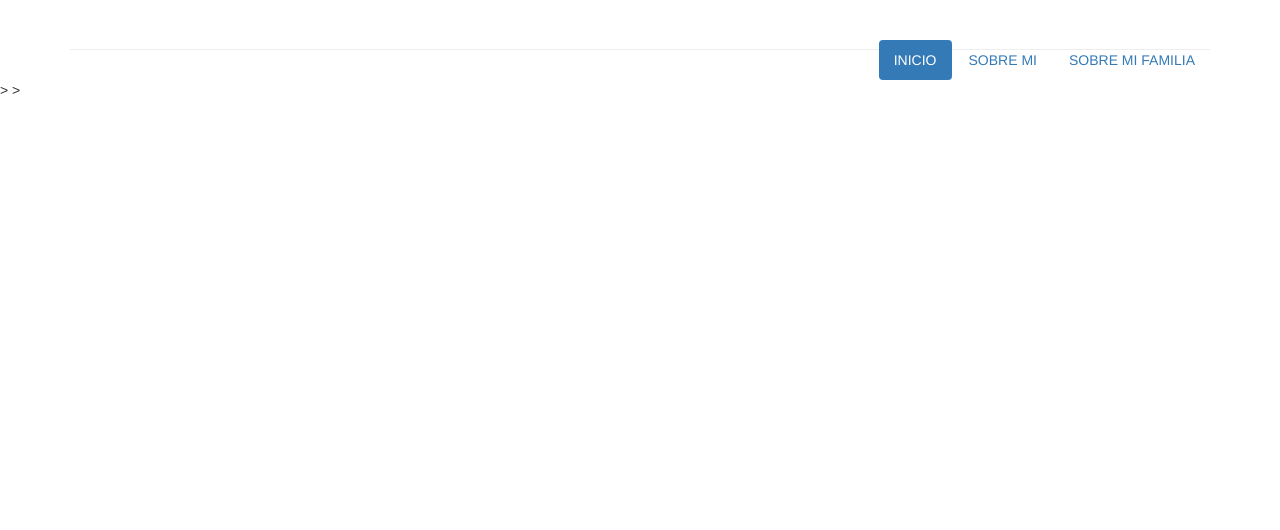
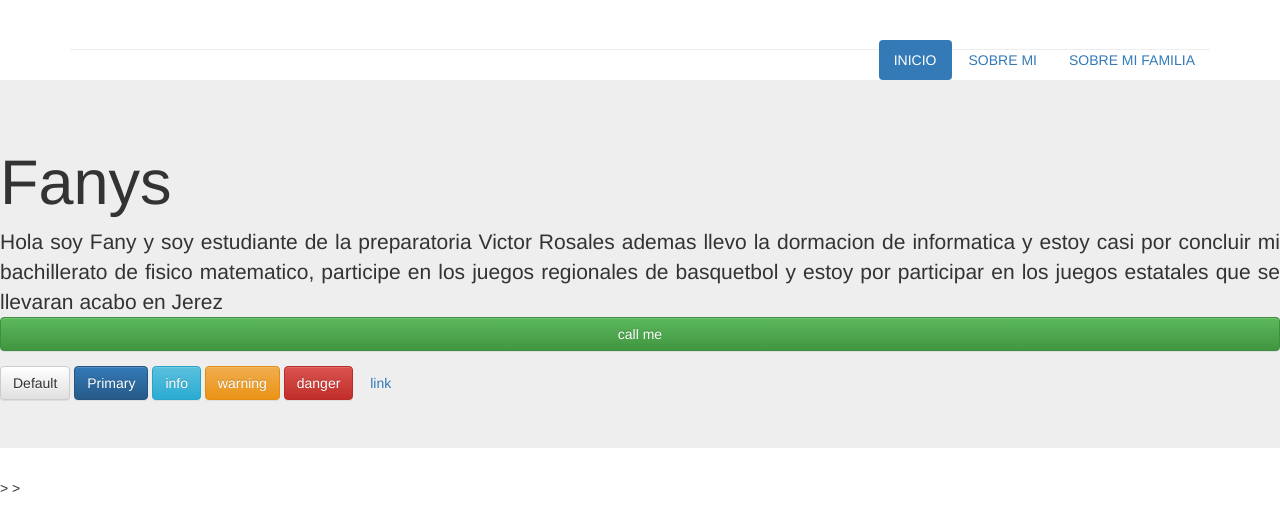
Before and after one commit to FanyV1/PRACTICAHTML, a plain HTML site: page HTML/Tema4.html in a window 1280 px wide. Drawn offline with nearby package versions, Linux system fonts and the light colour scheme.

Commit message:
probamos etiquetas de no se que btn-btn primary y asi

```diff
--- a/HTML/Tema4.html
+++ b/HTML/Tema4.html
@@ -7,6 +7,7 @@
     </head>
     <body>
         <div class="container">
+
             <header class="page-header">
                 <ul class="nav nav-pills pull-right">
                     <li class="active">
@@ -16,10 +17,26 @@
                         <a href="#"> SOBRE MI</a>
                     </li>
                     <li>
-                        <a href="#"> SOBRE MI FAMILIA</a>
+                        <a href="tema1.html"> SOBRE MI FAMILIA</a>
                     </li>
                 </ul>
             </header>
+        </div>
+        <div class="jumbotron">
+            <h1> Fanys </h1>
+            <p CLASS="text-justify"> Hola soy Fany y soy estudiante de la preparatoria Victor Rosales ademas llevo la dormacion de informatica
+                y estoy casi por concluir mi bachillerato de fisico matematico, participe en los juegos regionales
+                de basquetbol y estoy por participar en los juegos estatales que se llevaran acabo en Jerez
+            <a class="btn btn-success btn-block" href="#"> call me </a>
+            </p>
+            <a class="btn btn-default" href="#">Default </a>
+            <a class="btn btn-primary" href="#">Primary </a>
+            <a class="btn btn-info" href="#">info</a>
+            <a class="btn btn-warning" href="#">warning</a>
+            <a class="btn btn-danger" href="#">danger </a>
+            <a class="btn btn-link" href="#">link</a>
+
+
         </div>
         <script  src="https://ajax.googleapis.com/ajax/libs/jquery/1.11.3/jquery.min.js"></script>&gt;
         <script src="https://maxcdn.bootstrapcdn.com/bootstrap/3.3.5/js/bootstrap.min.js"></script>&gt;
```
Also changed, not shown: CSS/style.css (+0 -18 lines).
